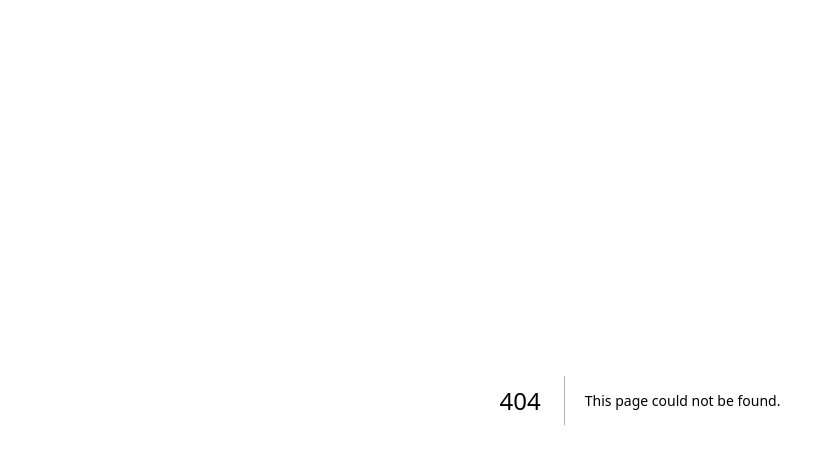
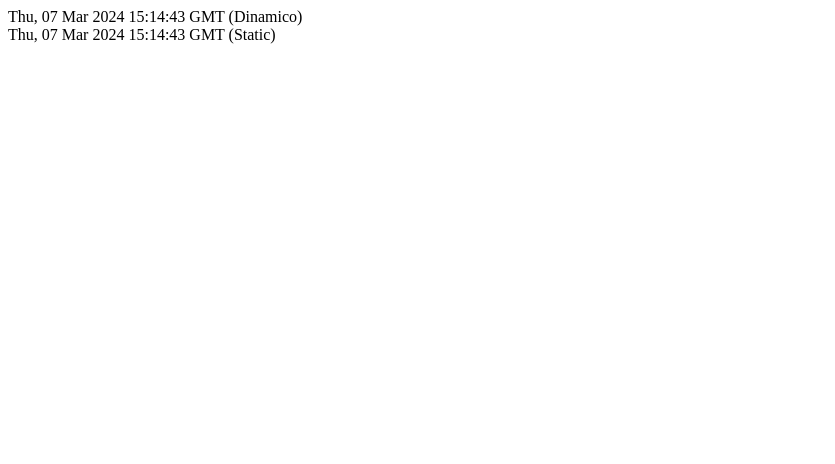
Before and after one commit to Saky0/ideia-unica, a Next.js app: page /tempo in a window 1280 px wide. Before the commit this address had no page. Shown: the top 464 px of the page, without its empty margins (0-835 px from the left). Built offline with nearby package versions, Linux system fonts and the light colour scheme.

Commit message:
New page Tempo

```diff
--- /dev/null
+++ b/pages/tempo.js
@@ -0,0 +1,24 @@
+function Tempo(props) {
+    console.log('> Passando pelo Frontend;')
+    const dynamicDate = new Date();
+    const dynamicDateString = dynamicDate.toGMTString();
+
+    return (
+        <div>
+            <div>{dynamicDateString} (Dinamico)</div>
+            <div>{props.staticDateString} (Static)</div>
+        </div>
+    )
+}
+
+export function getStaticProps() {
+    console.log('> Passando pelo getStaticProps();')
+    const staticDate = new Date();
+    const staticDateString = staticDate.toGMTString();
+
+    return {
+        props: {staticDateString}
+    }
+}
+
+export default Tempo
```
